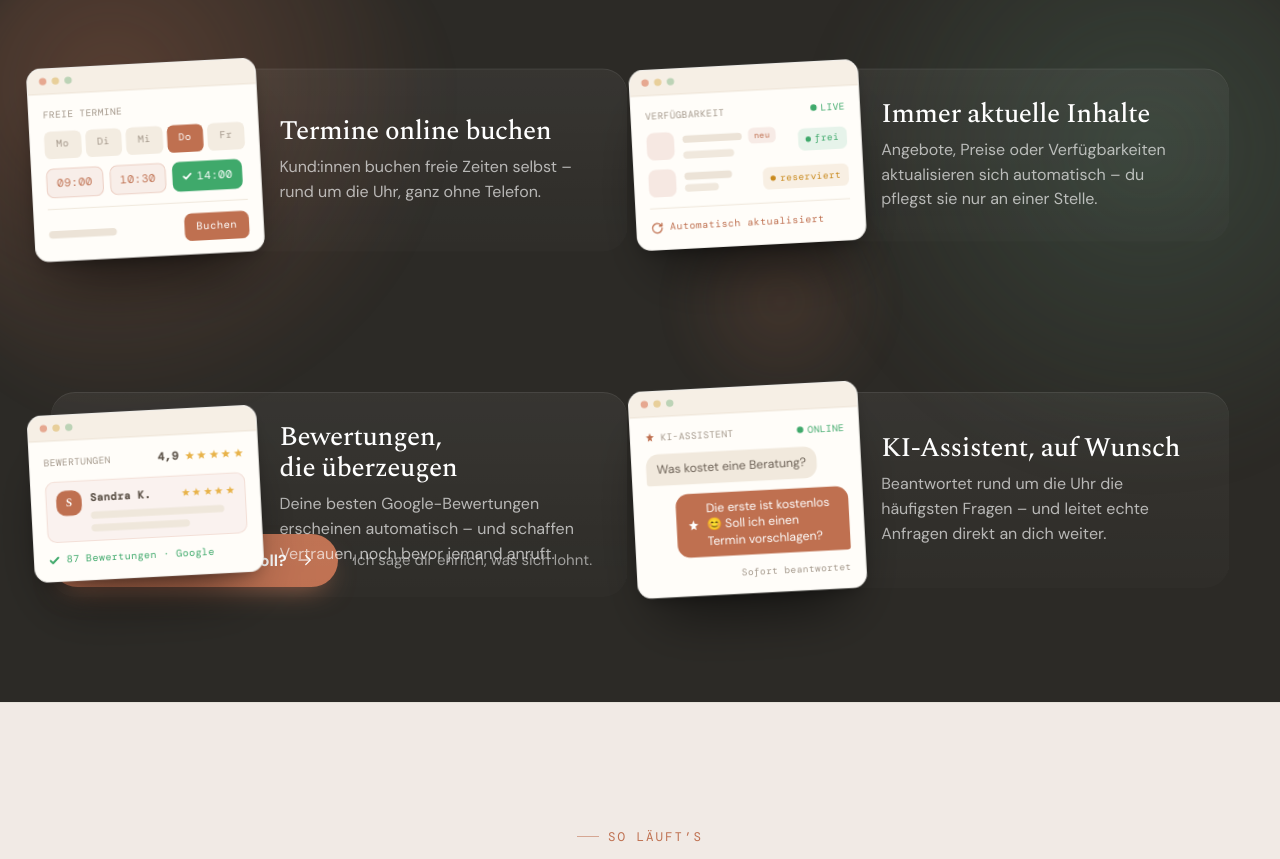
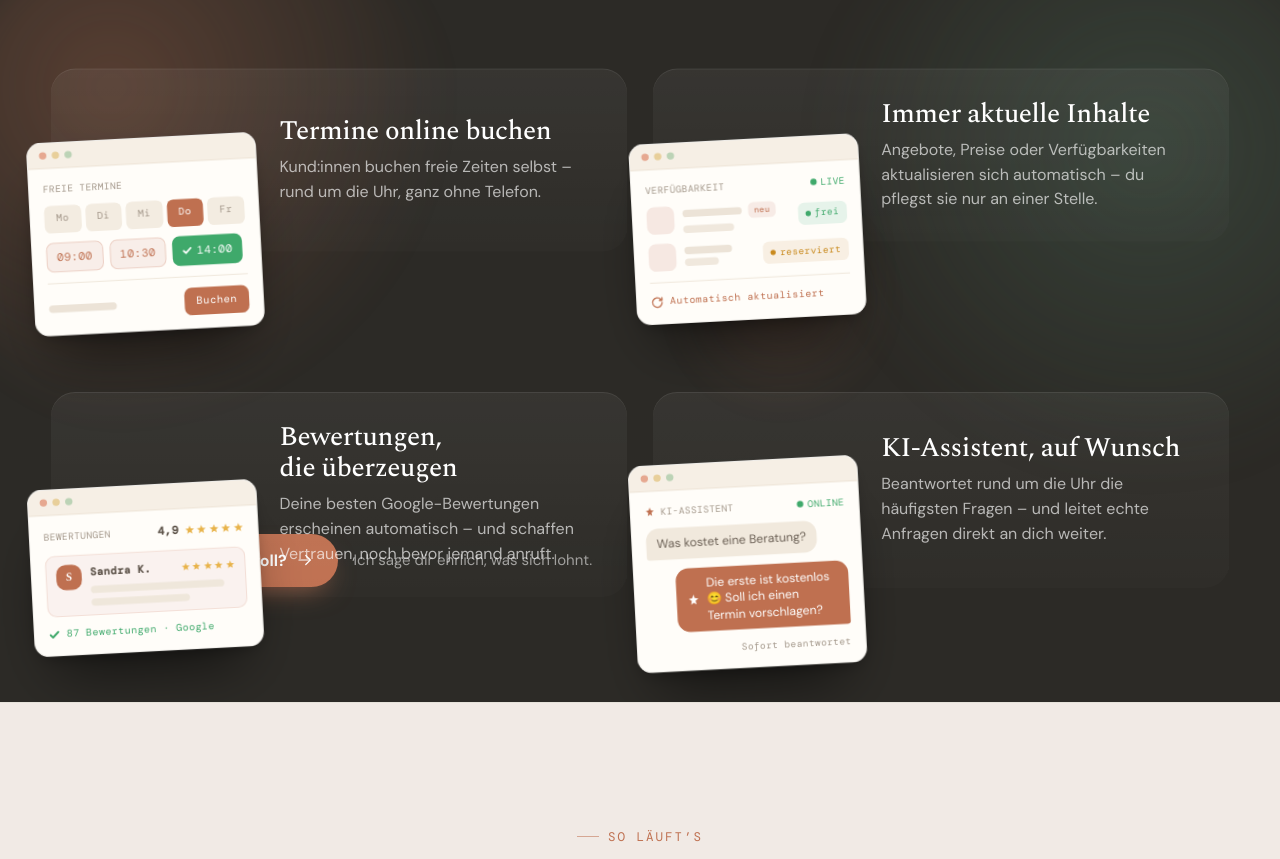
Before and after one commit to nestoririondo/portfolio2026, a React (Vite) app: page / in a window 1280 px wide. Shown: the part 6800-7659 px from the top of the page. Built offline with nearby package versions, Linux system fonts and the light colour scheme.

Commit message:
feat: enhance OutcomeCard component with improved hover effects and depth for media display

```diff
--- a/src/components/sections/software/OutcomeCard.tsx
+++ b/src/components/sections/software/OutcomeCard.tsx
@@ -29,12 +29,18 @@
             "transform .4s cubic-bezier(.2,.7,.2,1), background .35s, box-shadow .35s",
         }}
       >
-        {/* mockup — tilted + breaking past the card edge so it floats above it */}
+        {/* mockup — tilted + breaking past the card edge so it floats above it.
+            Its own [data-px] layer drifts faster than the card, for depth. */}
         <div
           className="oc-media"
           style={{
             flex: "0 0 clamp(200px,42%,270px)",
             margin: "clamp(-30px,-3.4vw,-20px) 0 clamp(-30px,-3.4vw,-20px) clamp(-44px,-4.4vw,-26px)",
+          }}
+        >
+          <div data-px="0.05" className="px-layer">
+            <div
+              style={{
                 transition: "transform .45s cubic-bezier(.2,.7,.2,1)",
                 transform: hov
                   ? "rotate(-1deg) translateY(-10px) scale(1.1)"
@@ -43,6 +49,8 @@
               }}
             >
               <Gfx type={o.gfx} fullWidth />
+            </div>
+          </div>
         </div>
 
         {/* copy */}
```
Lines whose indentation alone changed are shown as unchanged.
